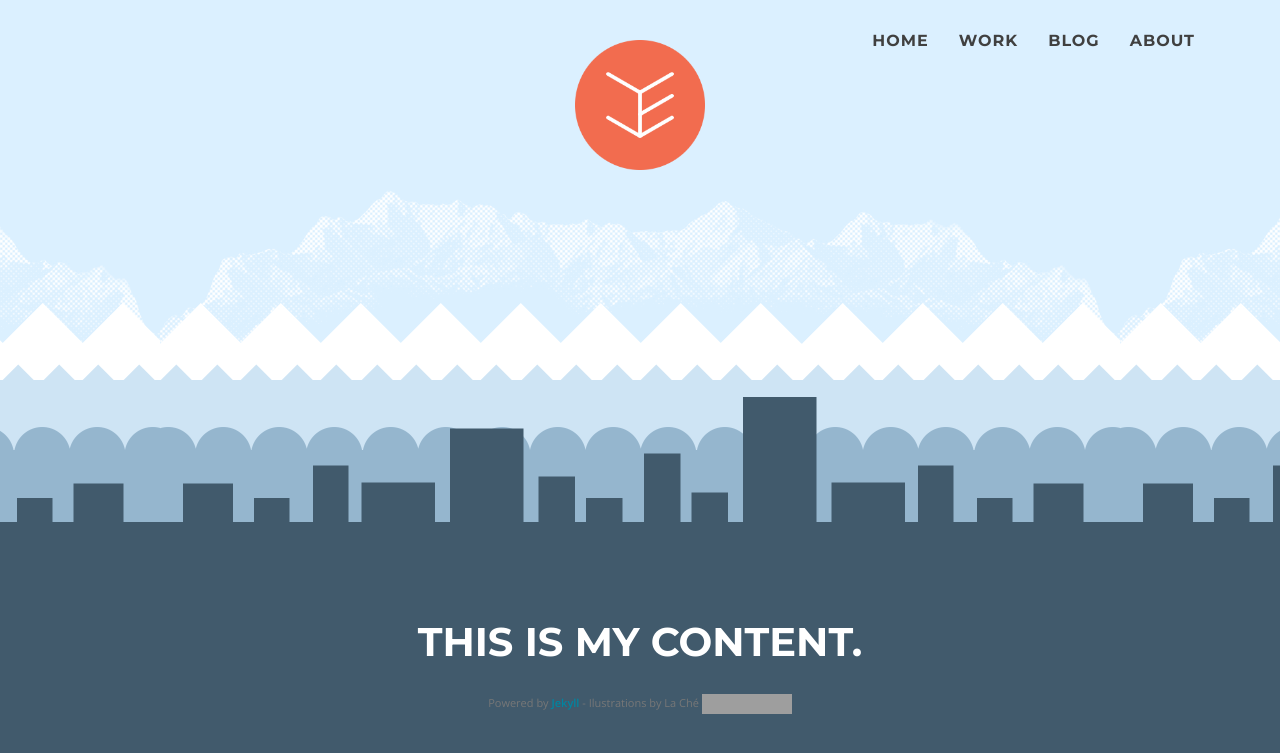
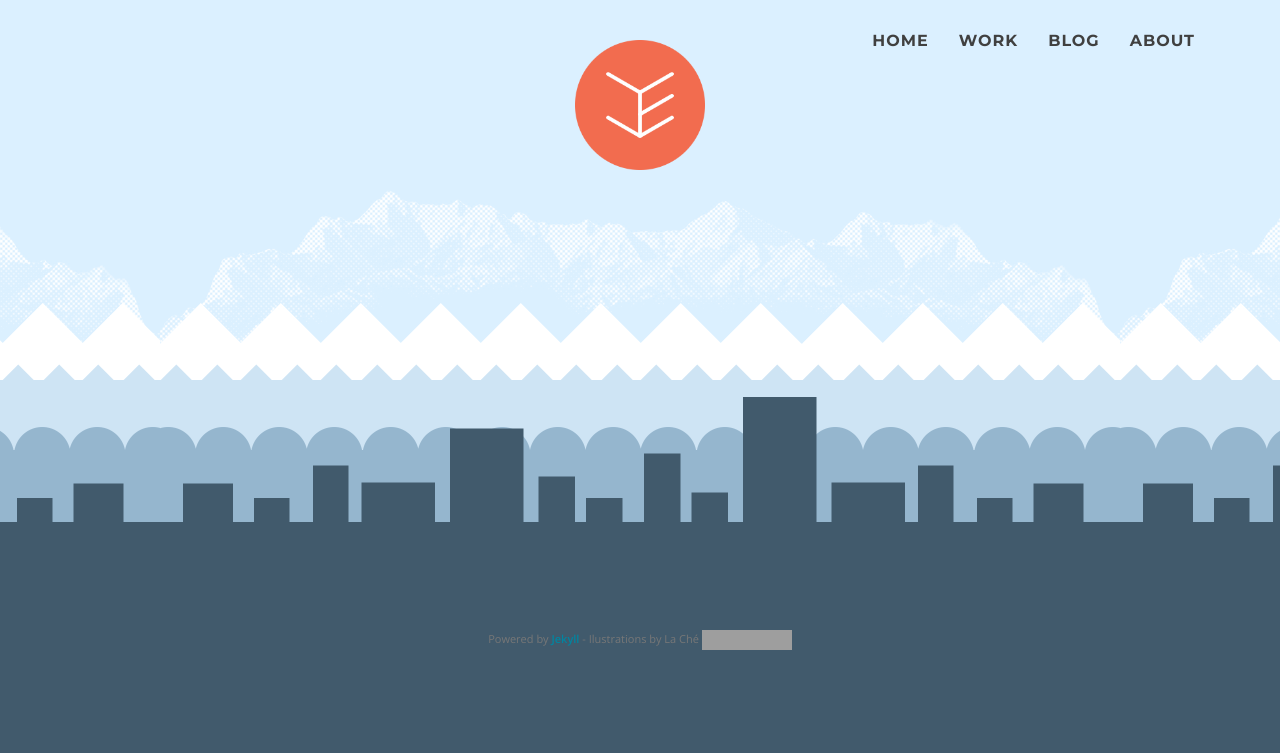
Before and after one commit to ChrisEstanol/ce-blog, a Jekyll site: the page built from index.html, in a window 1280 px wide and 1100 px high. Shown: the top 753 px of the window. Built offline with Jekyll 4.4.1, drawn with Linux system fonts in a browser that asks for light colours; nearby versions of some CDN libraries; Markdown is read by kramdown in place of the engine named in the settings; the list of posts is cut into pages by our own code; grey boxes are pictures that could not be loaded.

Commit message:
Removing content index

```diff
--- a/index.html
+++ b/index.html
@@ -16,7 +16,7 @@ description: "This is what I do."
 </div>
 
 <div class="content">
-  <h1>This is my content.</h1>
+
 
 
 <script src="{{ site.baseurl }}/js/parallax.js"></script>
```
Also changed, not shown: 1 other file.
